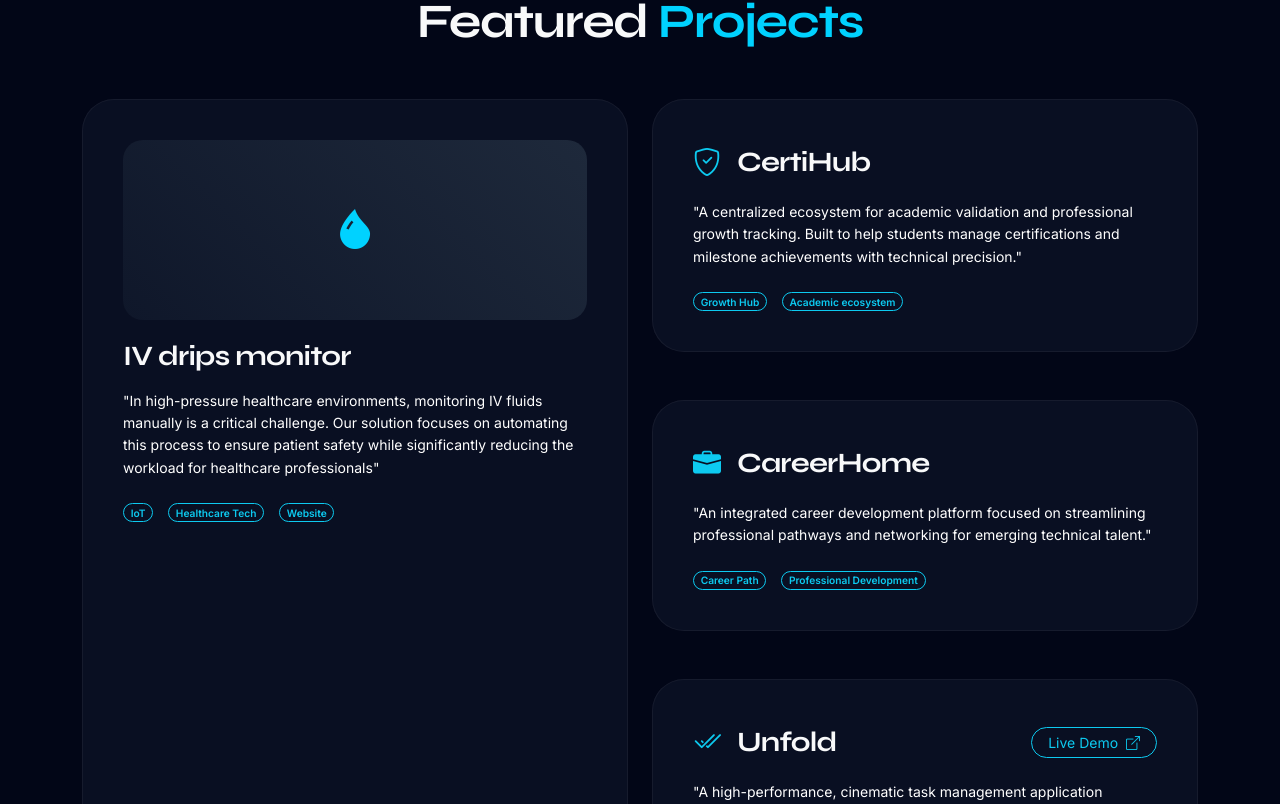
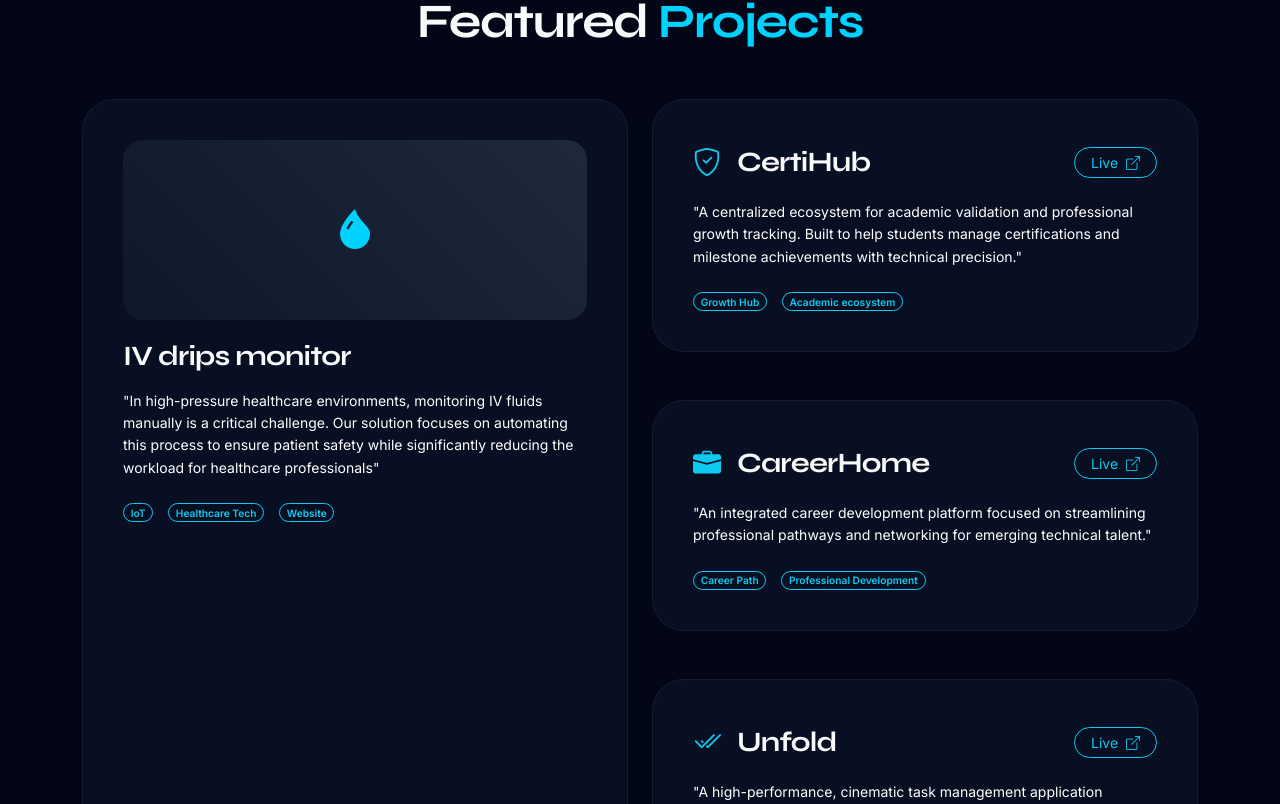
Before and after one commit to Dern-design001/Portfolio_BLUE, a React (Vite) app in the folder client/: page / in a window 1280 px wide. Shown: the part 2356-3160 px from the top of the page. Built offline with nearby package versions, Linux system fonts and the light colour scheme.

Commit message:
Update project buttons and add live links

```diff
--- a/client/src/pages/Home.jsx
+++ b/client/src/pages/Home.jsx
@@ -322,9 +322,19 @@ const Home = () => {
             <div className="col-lg-6 reveal">
               <div className="d-flex flex-column gap-4 h-100">
                 <div className="p-card">
-                  <div className="d-flex align-items-center gap-3 mb-3">
-                    <i className="bi bi-shield-check text-info fs-3"></i>
-                    <h3 className="fw-bold mb-0">CertiHub</h3>
+                  <div className="d-flex align-items-center justify-content-between mb-3">
+                    <div className="d-flex align-items-center gap-3">
+                      <i className="bi bi-shield-check text-info fs-3"></i>
+                      <h3 className="fw-bold mb-0">CertiHub</h3>
+                    </div>
+                    <a
+                      href="https://certi-hub-mu.vercel.app"
+                      target="_blank"
+                      rel="noopener noreferrer"
+                      className="btn btn-sm btn-outline-info rounded-pill px-3"
+                    >
+                      Live <i className="bi bi-box-arrow-up-right ms-1"></i>
+                    </a>
                   </div>
                   <p className="text-white small mb-4">
                     "A centralized ecosystem for academic validation and professional growth
@@ -342,9 +352,19 @@ const Home = () => {
                 </div>
 
                 <div className="p-card mt-4">
-                  <div className="d-flex align-items-center gap-3 mb-3">
-                    <i className="bi bi-briefcase-fill text-info fs-3"></i>
-                    <h3 className="fw-bold mb-0">CareerHome</h3>
+                  <div className="d-flex align-items-center justify-content-between mb-3">
+                    <div className="d-flex align-items-center gap-3">
+                      <i className="bi bi-briefcase-fill text-info fs-3"></i>
+                      <h3 className="fw-bold mb-0">CareerHome</h3>
+                    </div>
+                    <a
+                      href="https://career-hub-rho.vercel.app"
+                      target="_blank"
+                      rel="noopener noreferrer"
+                      className="btn btn-sm btn-outline-info rounded-pill px-3"
+                    >
+                      Live <i className="bi bi-box-arrow-up-right ms-1"></i>
+                    </a>
                   </div>
                   <p className="text-white small mb-4">
                     "An integrated career development platform focused on streamlining professional
@@ -372,7 +392,7 @@ const Home = () => {
                       rel="noopener noreferrer"
                       className="btn btn-sm btn-outline-info rounded-pill px-3"
                     >
-                      Live Demo <i className="bi bi-box-arrow-up-right ms-1"></i>
+                      Live <i className="bi bi-box-arrow-up-right ms-1"></i>
                     </a>
                   </div>
                   <p className="text-white small mb-4">
```
